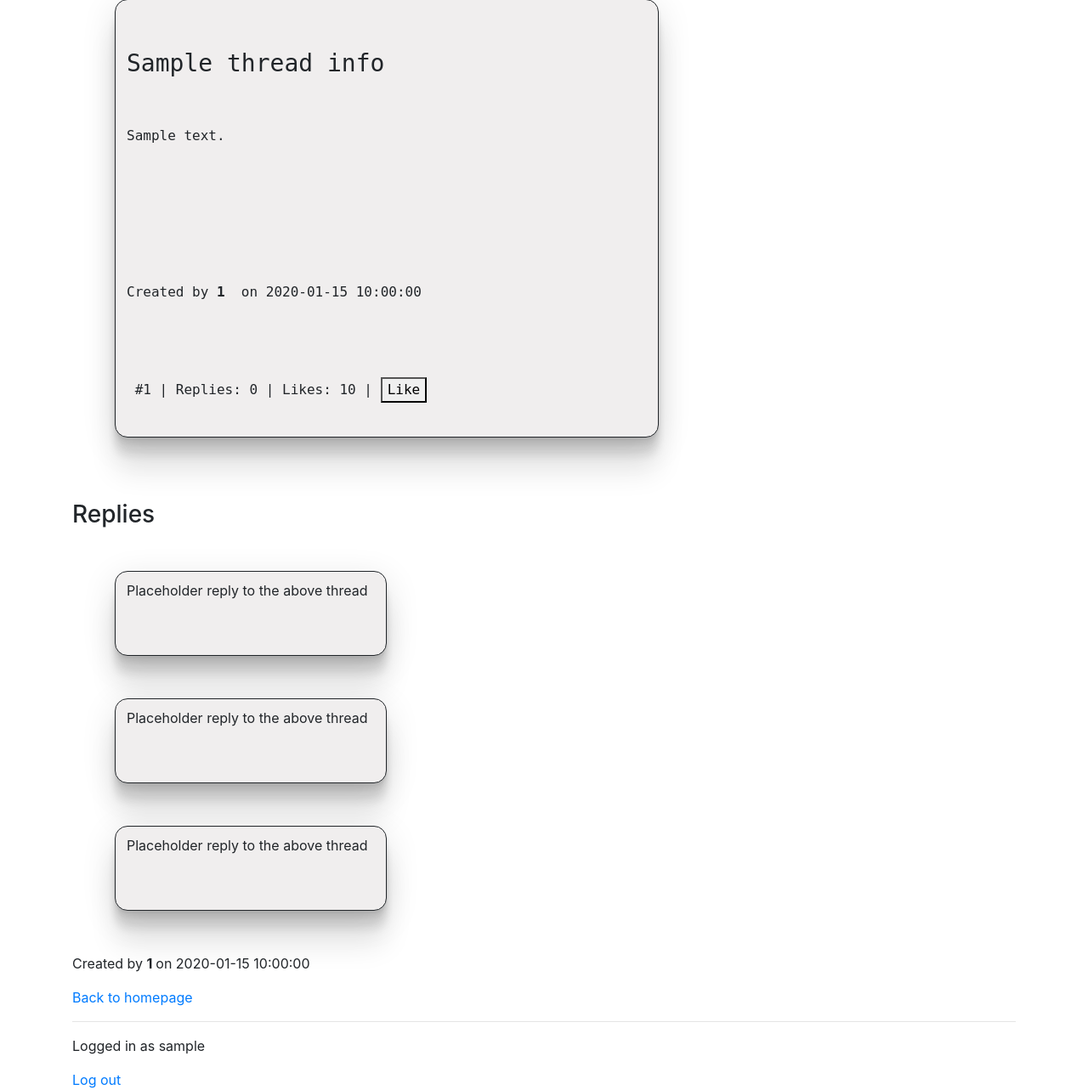
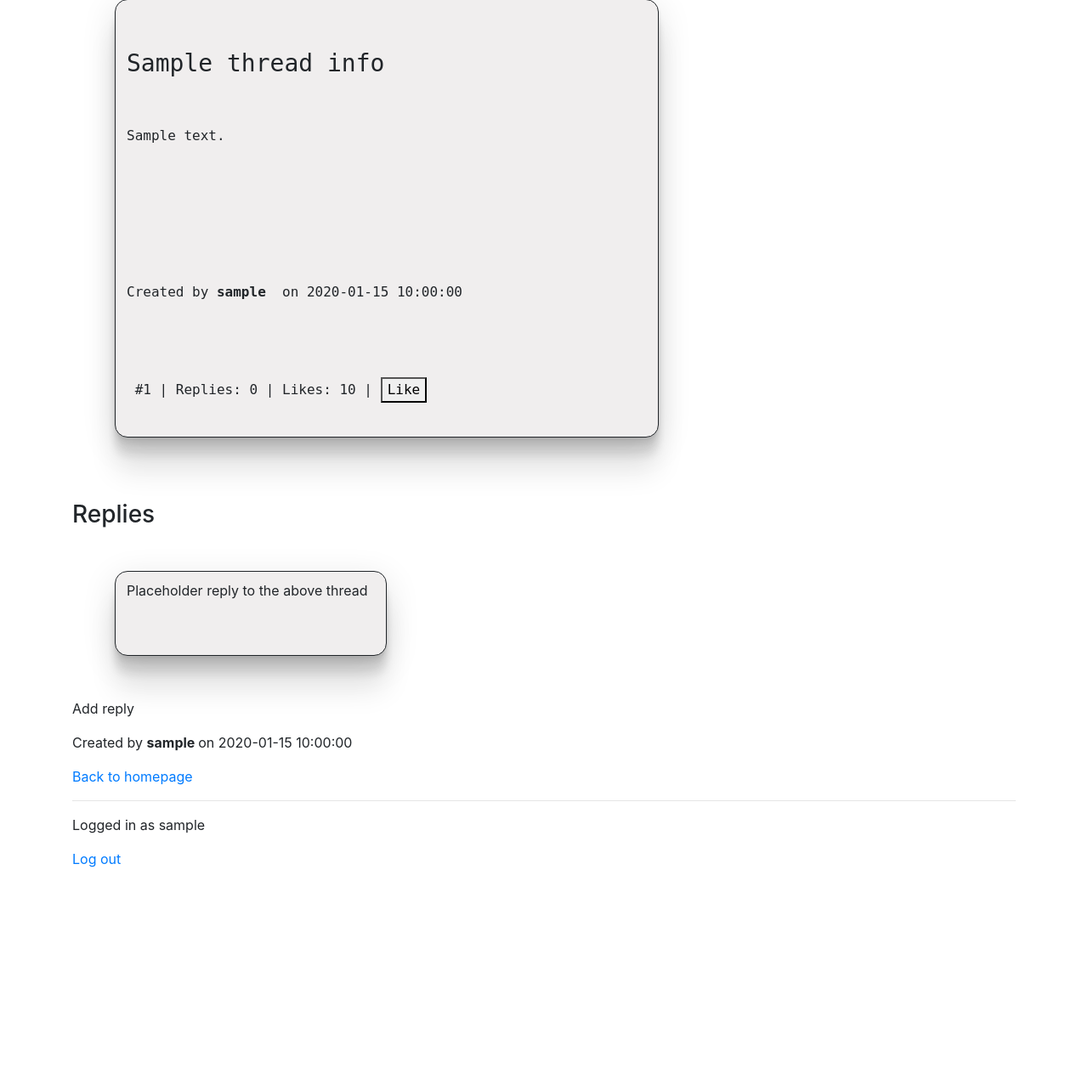
Before and after one commit to JVS23/TsoHa-Forum, a Flask app: template app/templates/thread.html in a window 1280 px wide. Shown: the part 196-1479 px from the top of the page at 85% size. After the commit the page ends 1217 px from the top, so only its background shows below. Run offline with Flask 3, Linux system fonts and the light colour scheme; the visitor is signed in with stand-in values (Sample User, id 1); the template is opened without the code that fills it: most values are stand-ins (such as "Sample title", 1, 10 or a date in 2020); some libraries are stand-ins or nearby versions.

Commit message:
improved sql query for thread selector

```diff
--- a/app/sql.py
+++ b/app/sql.py
@@ -8,7 +8,8 @@ def get_threads():
     return result.fetchall()
 
 def select_thread(id):
-    sql = text("SELECT * FROM threads WHERE id=:id")
+    sql = text("SELECT threads.id, title, content, user_id, created_at, \
+          likes, username FROM threads LEFT JOIN users ON user_id = users.id WHERE threads.id=:id")
     result = db.session.execute(sql, {"id":id})
     return result.fetchone()
 
--- a/app/templates/thread.html
+++ b/app/templates/thread.html
@@ -9,7 +9,7 @@
     <p>{{ thread_info.content }}</p>
     <br>
     <br>
-    <p>Created by <b>{{ thread_info.user_id }} </b> on {{ thread_info.created_at }}</p>
+    <p>Created by <b>{{ thread_info.username }} </b> on {{ thread_info.created_at }}</p>
 
     <p> #{{thread_info.id}} | Replies: 0 | Likes: {{thread_info.likes}} | <button type="button">Like</button></p>
 </div>
@@ -21,13 +21,12 @@
 <div class="replybox">
     <p>Placeholder reply to the above thread</p>
 </div>
-<div class="replybox">
-    <p>Placeholder reply to the above thread</p>
+
+<div>
+    <p> Add reply</p>
 </div>
-<div class="replybox">
-    <p>Placeholder reply to the above thread</p>
-</div>
-<p>Created by <b>{{ thread_info.user_id }} </b> on {{ thread_info.created_at }}</p>
+
+<p>Created by <b>{{ thread_info.username }} </b> on {{ thread_info.created_at }}</p>
 
 
 
```
